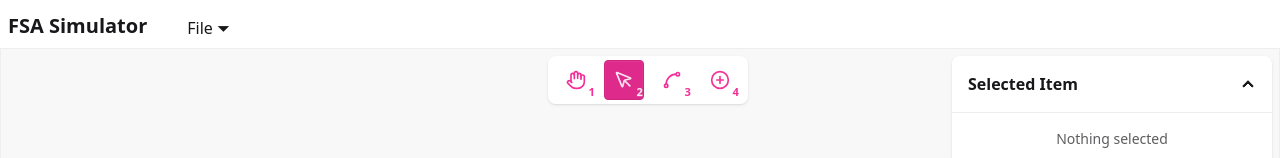
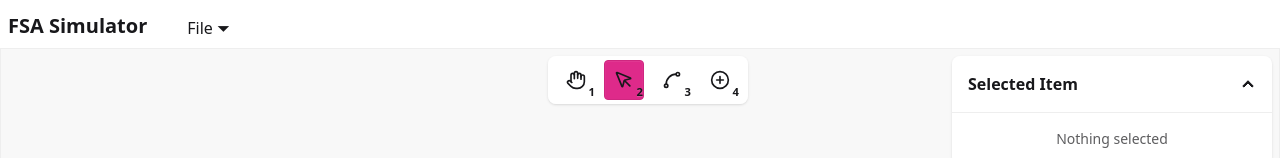
Before and after one commit to cactuuus/FSA-simulator, a SvelteKit app: page / in a window 1280 px wide. Shown: the top 158 px of the page. Built offline with nearby package versions, Linux system fonts and the light colour scheme.

Commit message:
updated button color after daisy-ui update

```diff
--- a/src/routes/+page.svelte
+++ b/src/routes/+page.svelte
@@ -85,10 +85,8 @@
 				<button
 					onclick={() => setActive(tool.state)}
 					aria-label={tool.kbShortcut}
-					class="btn relative btn-square btn-ghost btn-secondary {tool.state ===
-					app.editor.currentState?.name
-						? 'btn-active'
-						: ''}"
+					class="btn relative btn-square text-base-content btn-ghost btn-secondary
+						   {tool.state === app.editor.currentState?.name ? 'btn-active' : ''}"
 				>
 					<Icon class="h-5 w-5" />
 					<small class="absolute right-0 -bottom-0.5 align-sub">{tool.kbShortcut}</small>
```
